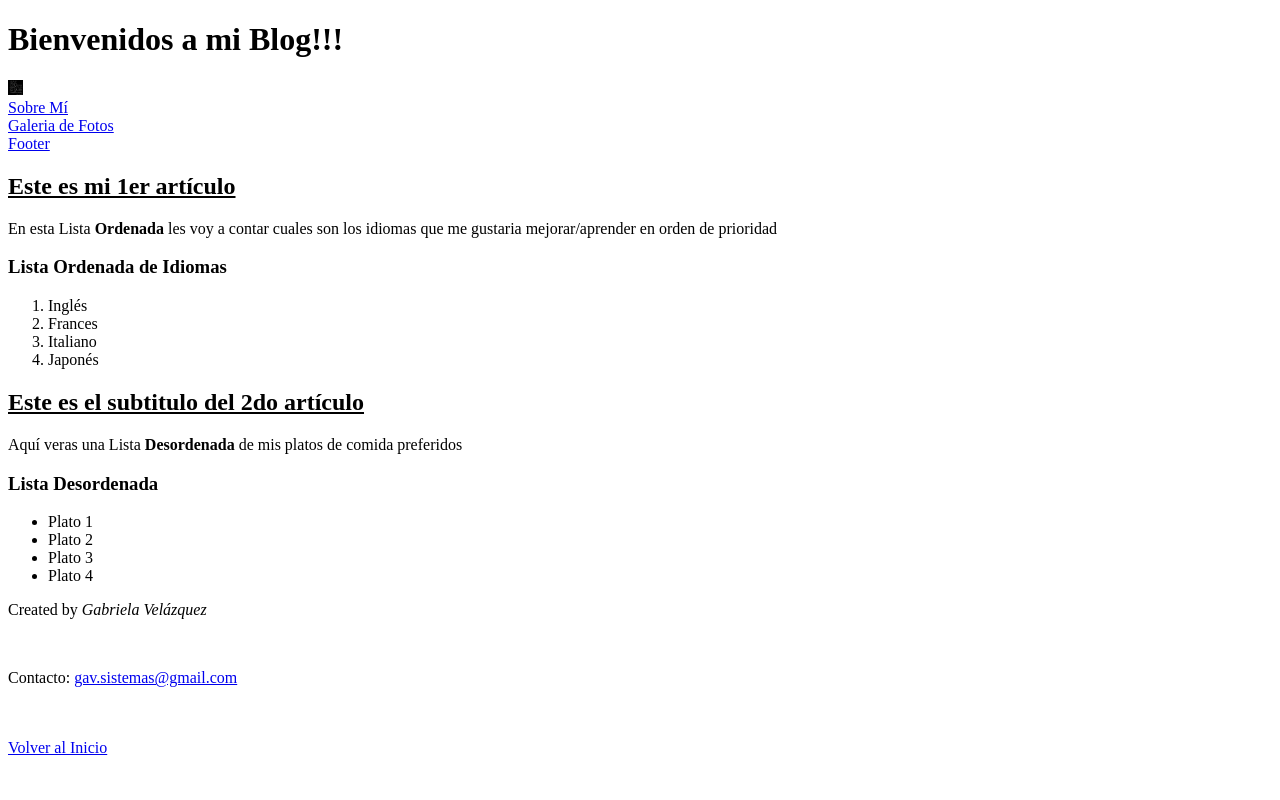
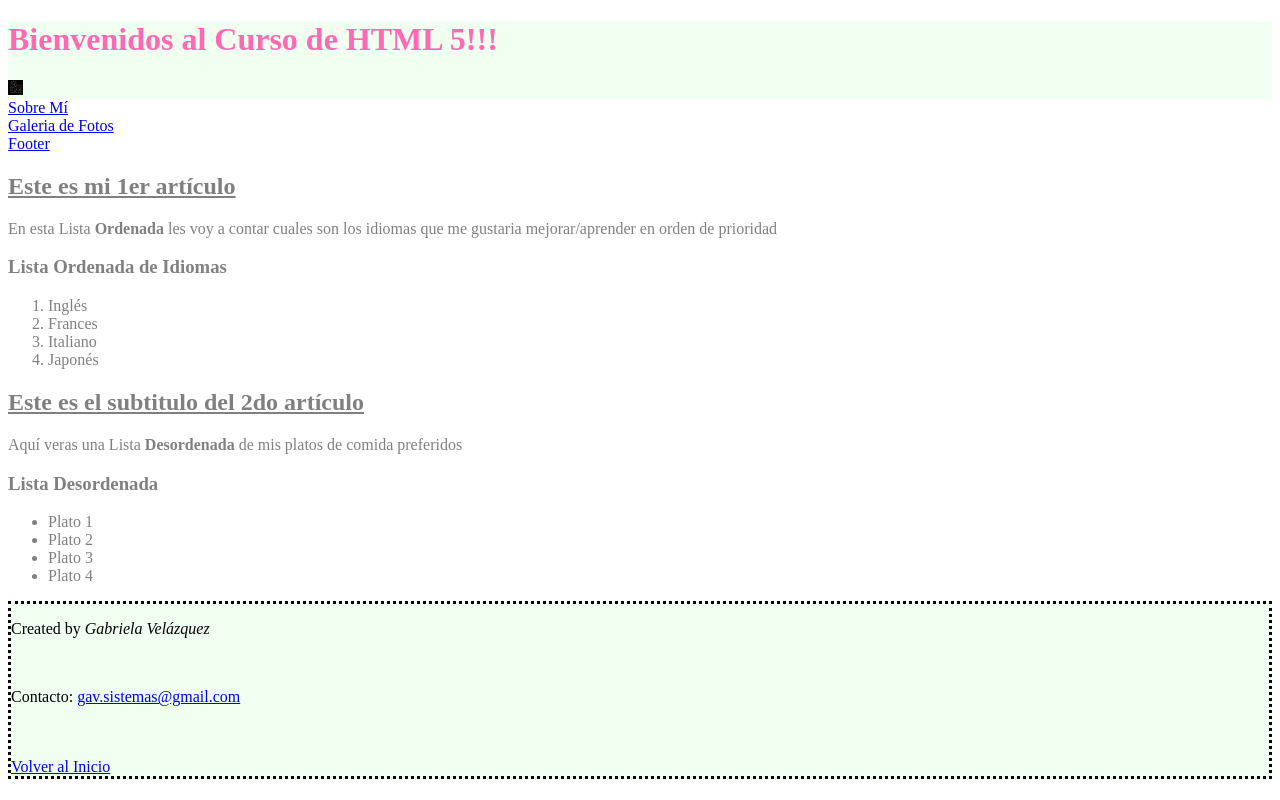
Before and after one commit to gavelazquez/blog, a plain HTML site: page index.html in a window 1280 px wide. Drawn offline with Linux system fonts and the light colour scheme.

Commit message:
agregado de css

```diff
--- /dev/null
+++ b/css/style.css
@@ -0,0 +1,11 @@
+article{
+  color: gray;
+}
+header{
+    color: hotpink;
+    background-color: honeydew;
+}
+footer{
+    background-color: honeydew;
+    border: dotted;
+}
--- a/index.html
+++ b/index.html
@@ -4,11 +4,12 @@
     <meta charset="UTF-8">
     <meta name="viewport" content="width=device-width, initial-scale=1.0">
     <meta http-equiv="X-UA-Compatible" content="ie=edge">
-    <title>Mi Blog</title>
+    <link rel="stylesheet" href="./css/style.css">
+    <title>Blog de HTML 5</title>
 </head>
 <body>
     <header id="header">
-        <h1>Bienvenidos a mi Blog!!!</h1>
+        <h1>Bienvenidos al Curso de HTML 5!!!</h1>
         <img src="../image/logo.jpg" alt="Logo" height="15">
     </header>
     <nav>
@@ -18,7 +19,6 @@
         <br>
         <a href="#footer">Footer</a>
     </nav>
-
     <article>
         <h2><ins>Este es mi 1er art&iacute;culo</ins></h2>
         <p>En esta Lista <strong>Ordenada</strong> les voy a contar cuales son los idiomas que me gustaria mejorar/aprender
@@ -44,8 +44,6 @@
 
     </article>
     <footer id="footer">
-
-
         <div>
         <p>Created by <em>Gabriela Vel&aacute;zquez</em></p>
         <br>
```
Also changed, not shown: html/about_us.html (+1 -1 lines), html/galeria.html (+1 -0 lines).
